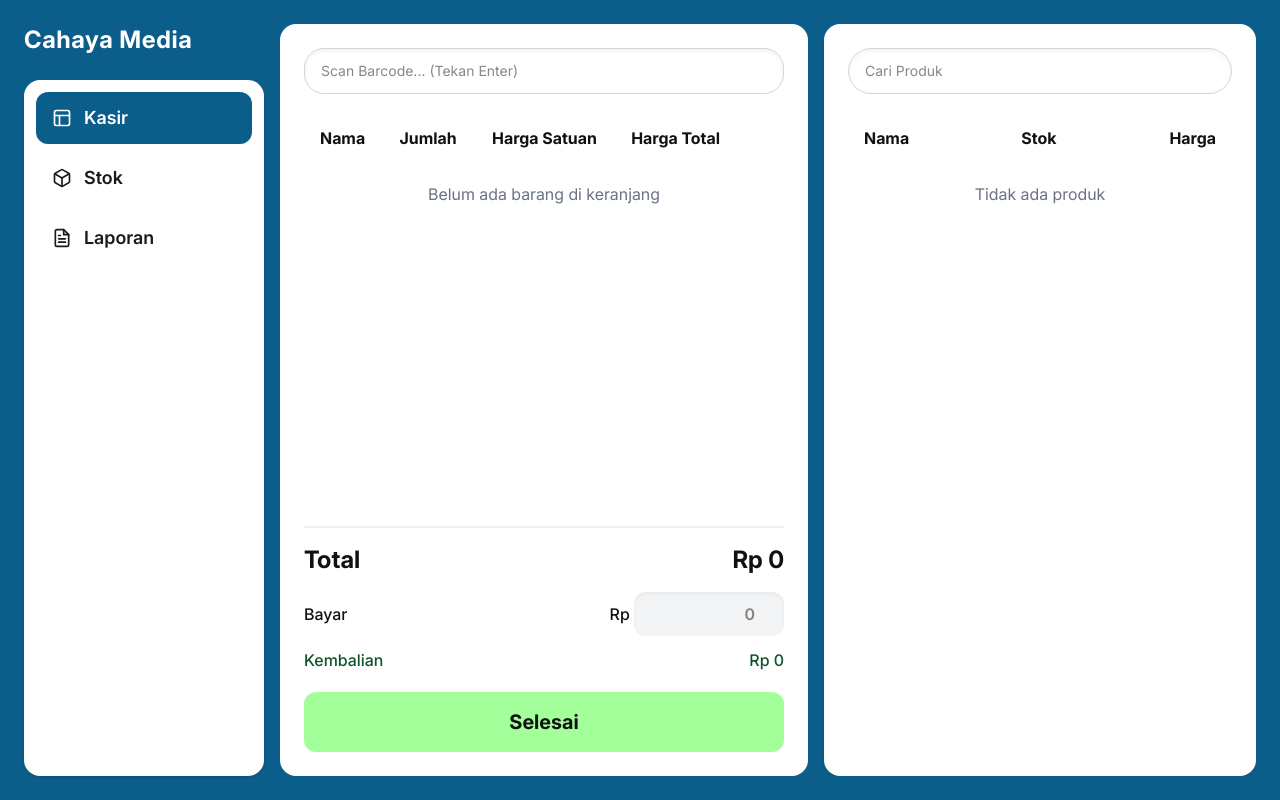
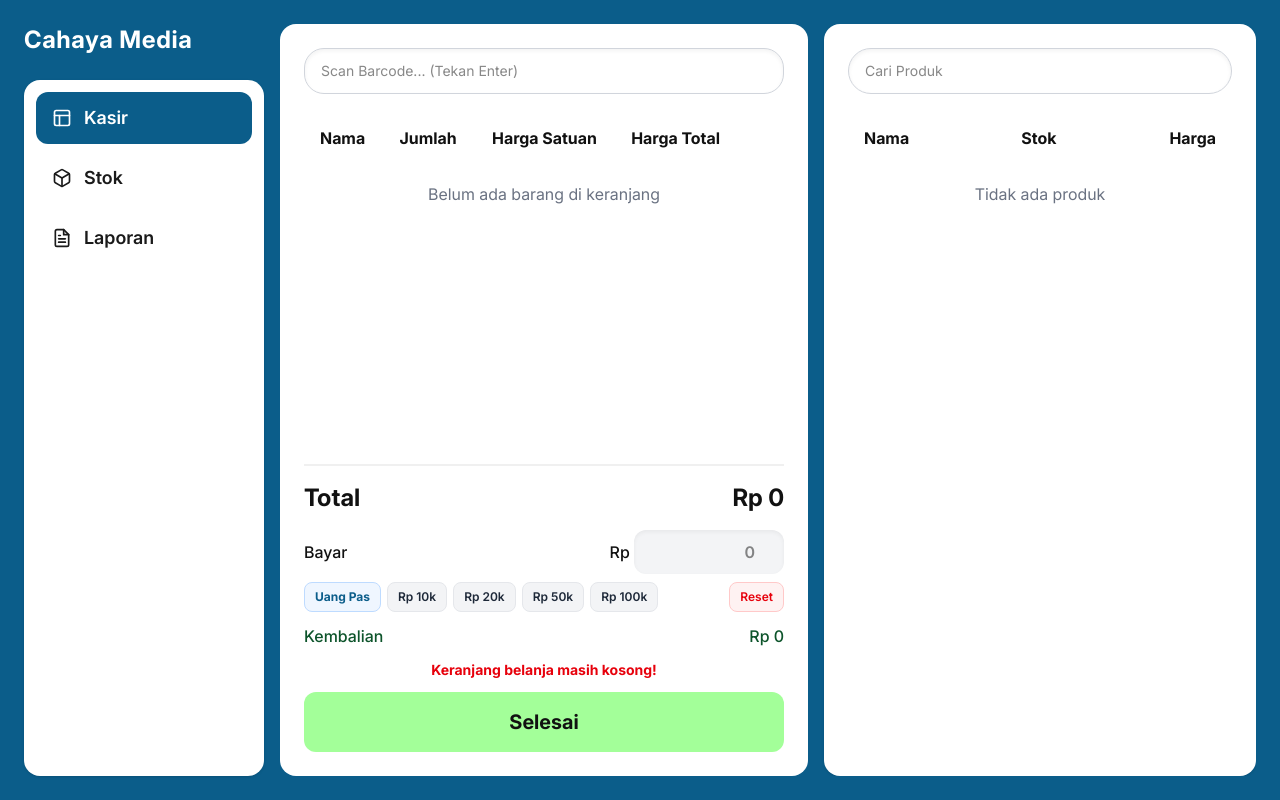
Before and after one commit to rafizia/cahaya-media-pos, a React (Vite) app: page / in a window 1280 px wide. Both pictures are taken after a click on the button "Selesai". Built offline with nearby package versions, Linux system fonts and the light colour scheme.

Commit message:
feat: implement quick cash button

```diff
--- a/src/App.tsx
+++ b/src/App.tsx
@@ -205,27 +205,45 @@ function App() {
             : item
         );
       }
-      return [...prevCart, { ...product, quantity: 1 }];
+      return [...prevCart, {
+        barcode: product.barcode,
+        name: product.name,
+        category: product.category || "Umum",
+        cost_price: product.cost_price ?? 0,
+        price: product.price,
+        quantity: 1,
+      }];
     });
   };
 
   const handleCheckout = async () => {
-    if (cart.length === 0) return;
-    /*
-    if (totalHarga > 0 && (typeof payment !== 'number' || payment < totalHarga)) {
-      setMessage("Uang bayar kurang!");
+    if (cart.length === 0) {
+      setMessage("Keranjang belanja masih kosong!");
       setTimeout(() => setMessage(""), 3000);
       return;
-    }*/
+    }
+
+    const payAmount = typeof payment === 'number' ? payment : 0;
+    if (totalHarga > 0 && payAmount < totalHarga) {
+      setMessage("Uang bayar masih kurang dari total belanja!");
+      setTimeout(() => setMessage(""), 3000);
+      return;
+    }
 
     try {
       await invoke("process_transaction", {
         items: cart.map(item => ({
           barcode: item.barcode,
+          name: item.name,
+          category: item.category || "Umum",
           quantity: item.quantity,
-          price: item.price
+          cost_price: item.cost_price || 0,
+          price: item.price,
         })),
-        total: totalHarga
+        total: totalHarga,
+        amount_paid: payAmount,
+        change_amount: kembalian,
+        payment_method: "CASH",
       });
 
       setShowSuccessModal(true);
@@ -421,7 +439,7 @@ function App() {
                   <h2 className="m-0 text-2xl font-bold">Total</h2>
                   <h2 className="m-0 text-2xl font-bold">Rp {totalHarga.toLocaleString('id-ID')}</h2>
                 </div>
-                <div className="text-base flex justify-between items-center mb-3 font-medium">
+                <div className="text-base flex justify-between items-center mb-2 font-medium">
                   <span>Bayar</span>
                   <div>
                     <span className="text-base">Rp </span>
@@ -431,17 +449,47 @@ function App() {
                       onChange={(e) => setPayment(e.target.value ? Number(e.target.value) : "")}
                       className="w-37.5 px-3.5 py-2.5 bg-gray-100 rounded-xl text-right text-base font-semibold outline-none focus:bg-gray-200 transition-colors shadow-inner"
                       placeholder="0"
+                      min={0}
                     />
                   </div>
                 </div>
+
+                {/* Quick Cash Buttons */}
+                <div className="flex flex-wrap gap-1.5 mb-3">
+                  <button
+                    type="button"
+                    onClick={() => setPayment(totalHarga)}
+                    className="text-xs px-2.5 py-1.5 bg-blue-50 text-[#0b5d8a] font-bold rounded-lg hover:bg-blue-100 transition-colors cursor-pointer border border-blue-200"
+                  >
+                    Uang Pas
+                  </button>
+                  {[10000, 20000, 50000, 100000].map((nom) => (
+                    <button
+                      key={nom}
+                      type="button"
+                      onClick={() => setPayment(nom)}
+                      className="text-xs px-2.5 py-1.5 bg-gray-100 text-gray-800 font-semibold rounded-lg hover:bg-gray-200 transition-colors cursor-pointer border border-gray-200"
+                    >
+                      {nom >= 1000 ? `Rp ${(nom / 1000).toLocaleString('id-ID')}k` : nom}
+                    </button>
+                  ))}
+                  <button
+                    type="button"
+                    onClick={() => setPayment("")}
+                    className="text-xs px-2.5 py-1.5 bg-red-50 text-red-600 font-semibold rounded-lg hover:bg-red-100 transition-colors cursor-pointer border border-red-200 ml-auto"
+                  >
+                    Reset
+                  </button>
+                </div>
+
                 <div className="text-base flex justify-between items-center mb-3 font-medium text-green-900">
                   <span>Kembalian</span>
                   <span>Rp {kembalian.toLocaleString('id-ID')}</span>
                 </div>
 
-                {message && <div className="text-center text-red-600 font-bold mt-2">{message}</div>}
+                {message && <div className="text-center text-red-600 font-bold mb-2 text-sm">{message}</div>}
 
-                <button className="w-full p-4 bg-[#a3ff99] text-[#111] text-xl font-bold rounded-xl mt-2 cursor-pointer transition-transform duration-100 hover:opacity-90 active:translate-y-0.5" onClick={handleCheckout}>
+                <button className="w-full p-4 bg-[#a3ff99] text-[#111] text-xl font-bold rounded-xl mt-1 cursor-pointer transition-transform duration-100 hover:opacity-90 active:translate-y-0.5" onClick={handleCheckout}>
                   Selesai
                 </button>
               </div>
```
